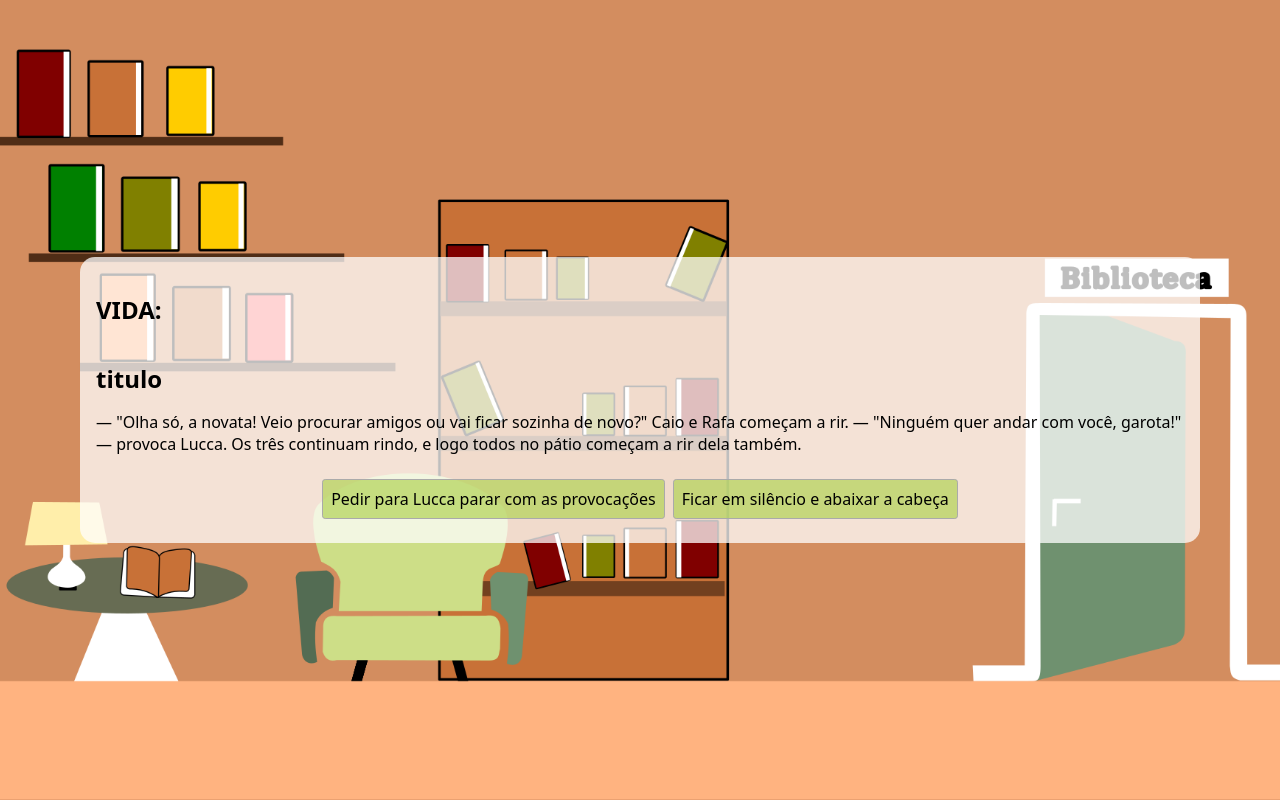
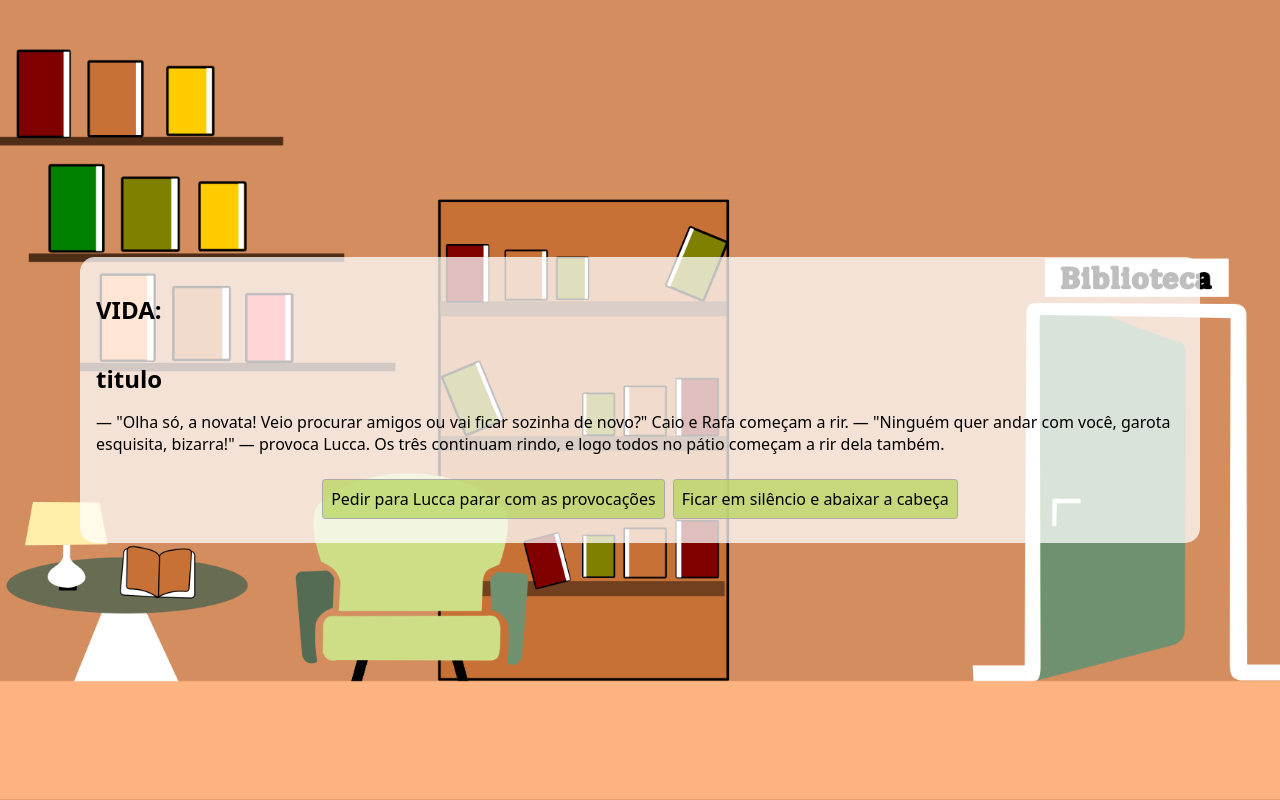
Before and after one commit to marialuiza25-alt/projeto-jogo-oi2-av1-t3, a website: page etapa3.html in a window 1280 px wide. Drawn offline with Linux system fonts and the light colour scheme.

Commit message:
atualização 23

```diff
--- a/etapa3.html
+++ b/etapa3.html
@@ -20,7 +20,7 @@
 
             Caio e Rafa começam a rir.
 
-            — "Ninguém quer andar com você, garota!" — provoca Lucca.
+            — "Ninguém quer andar com você, garota esquisita, bizarra!" — provoca Lucca.
 
             Os três continuam rindo, e logo todos no pátio começam a rir dela também.</p>
 
```
